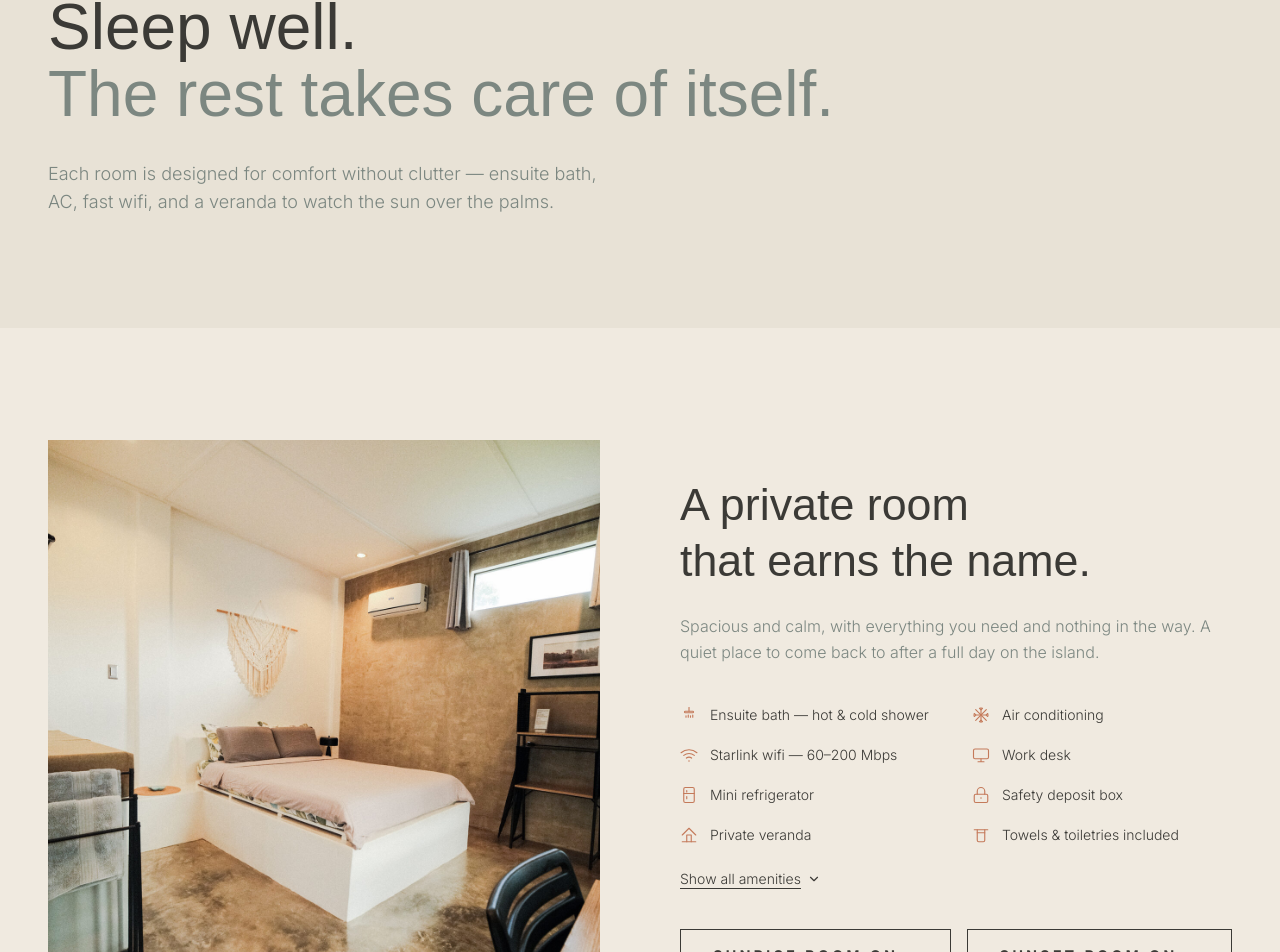
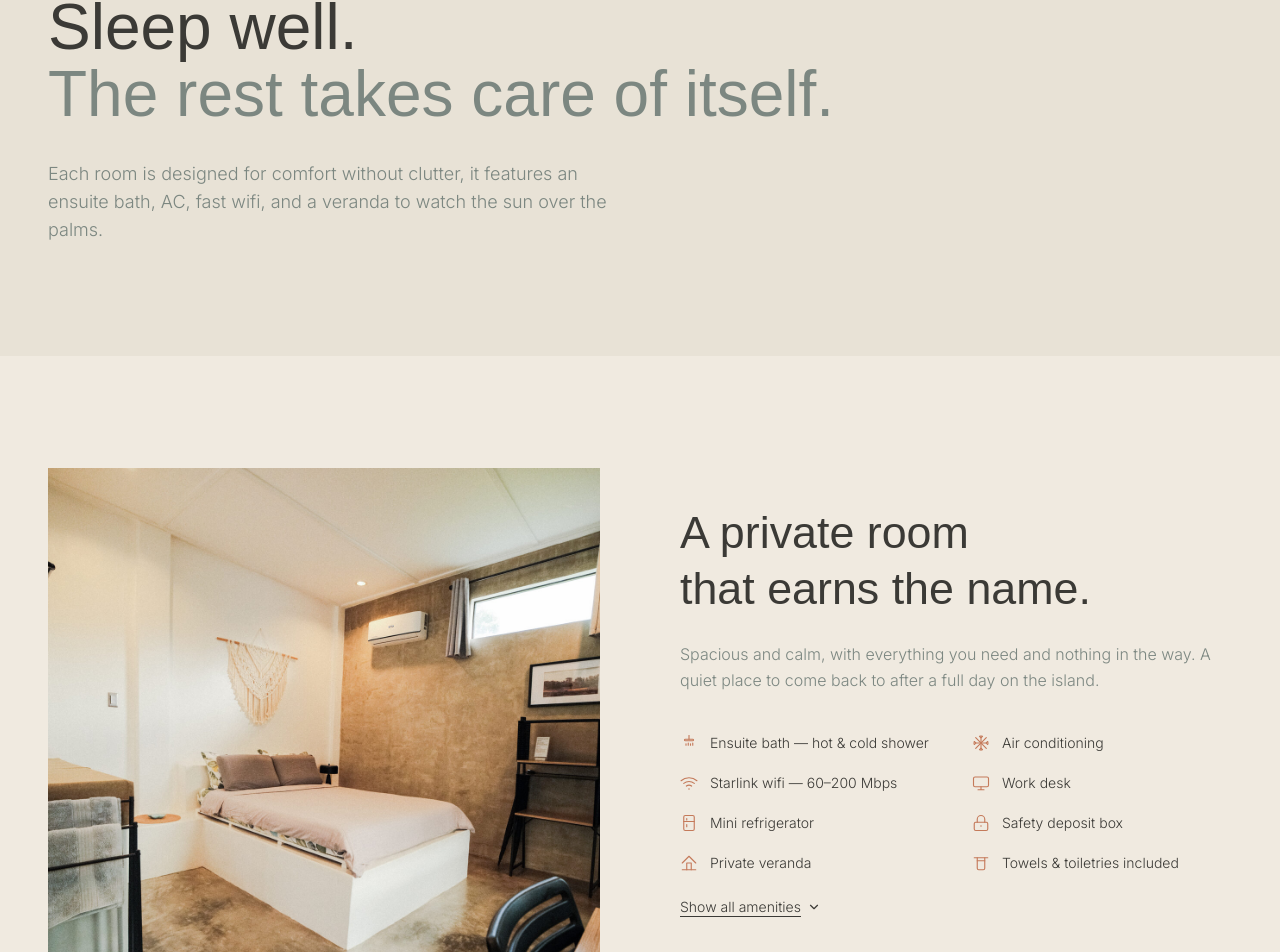
Before and after one commit to harveyenrile/nawasiargao, a React (Vite) app: page /stay in a window 1280 px wide. Shown: the part 957-1909 px from the top of the page. Built offline with nearby package versions, Linux system fonts and the light colour scheme; a web font is replaced by a local one.

Commit message:
removed hyphen on Stay page copy

```diff
--- a/src/pages/Stay.tsx
+++ b/src/pages/Stay.tsx
@@ -76,7 +76,7 @@ export default function Stay() {
             <span className="text-muted font-light">The rest takes care of itself.</span>
           </h1>
           <p className="mt-8 text-muted text-base md:text-lg leading-relaxed max-w-xl">
-            Each room is designed for comfort without clutter — ensuite bath, AC, fast wifi, and a veranda to watch the sun over the palms.
+            Each room is designed for comfort without clutter, it features an ensuite bath, AC, fast wifi, and a veranda to watch the sun over the palms.
           </p>
         </div>
       </section>
```
